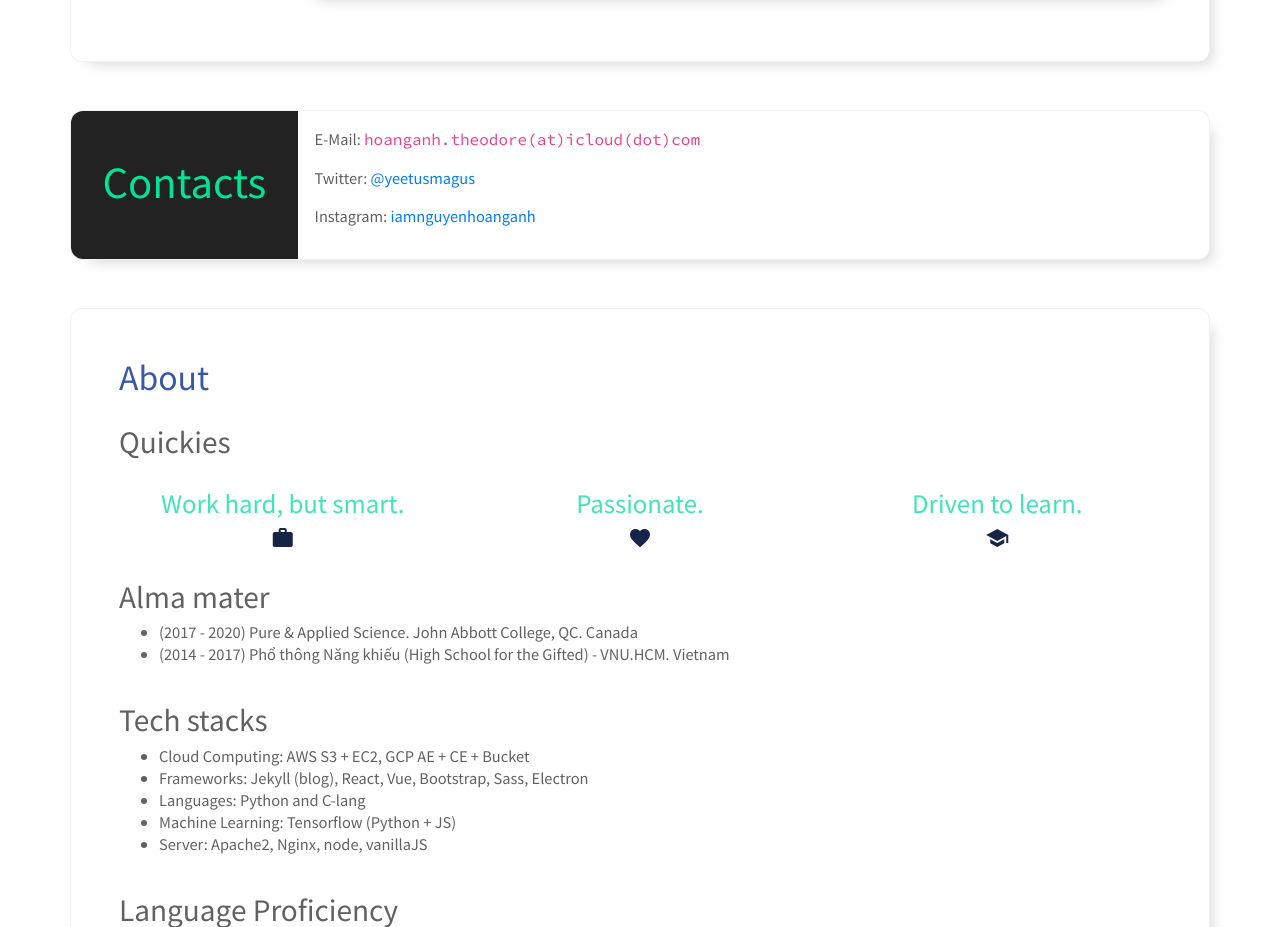
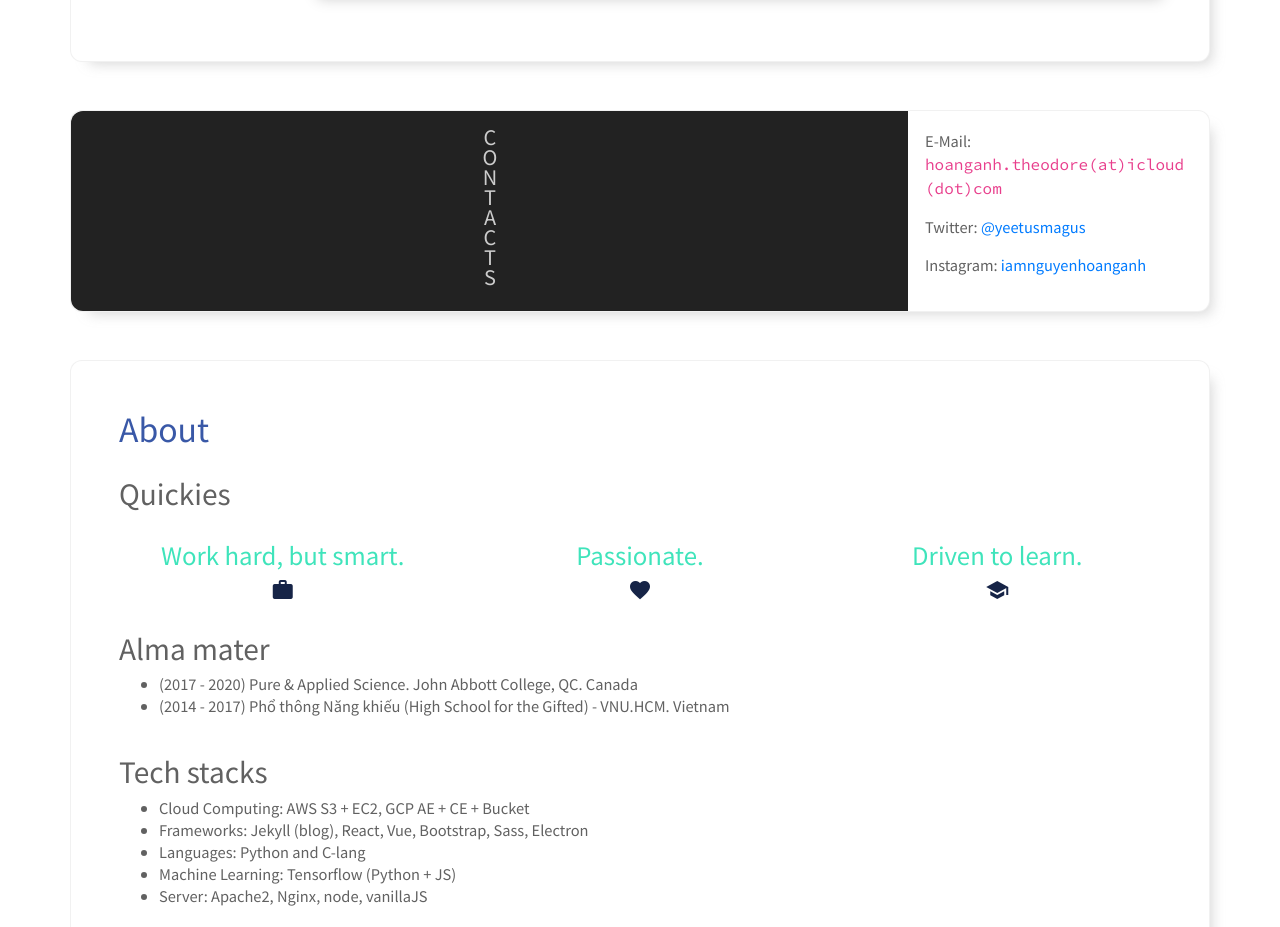
Before and after one commit to zasshuwu/nogamioka, a React (Create React App) app: page / in a window 1280 px wide. Shown: the part 1940-2867 px from the top of the page. Built offline with nearby package versions, Linux system fonts and the light colour scheme; what react-animations would draw is missing.

Commit message:
fixed all layout issues

```diff
--- a/src/Components/Contacts/Contacts.js
+++ b/src/Components/Contacts/Contacts.js
@@ -6,7 +6,7 @@ const Contact = () => {
 	return (
 		<Container id="contact" className="contact card">
 			<div className="contact-head">
-				<h1>Contacts</h1>
+				<h5>Contacts</h5>
 			</div>
 			<div className="contact-content">
 				<p>
--- a/src/Components/Contacts/Contacts.scss
+++ b/src/Components/Contacts/Contacts.scss
@@ -2,10 +2,11 @@
 @import "../../_global_theme";
 
 .contact {
+	width: 100%;
 	padding: 0;
 	display: grid;
 	grid-template-rows: 1fr;
-	grid-template-columns: 1fr 4fr;
+	grid-template-columns: minmax(0, 1fr) 300px;
 	grid-template-areas: "ct-head ct-content";
 	.contact-head {
 		grid-area: ct-head;
@@ -17,8 +18,11 @@
 		background: $background-dark;
 		border-right: solid 0.5px #ffffff;
 		border-radius: 12px 0 0 12px;
-		h1 {
-			color: $accent-green;
+		h5 {
+			color: $secondary-txt-dark;
+			writing-mode: vertical-rl;
+			text-orientation: upright;
+			text-transform: uppercase;
 		}
 	}
 	.contact-content {
@@ -27,7 +31,45 @@
 		display: flex;
 		flex-direction: column;
 		justify-content: center;
-
+		p > * {
+			word-wrap: break-word !important;
+		}
 		// align-items: center;
 	}
 }
+
+@media (max-width: 375px) {
+	.contact {
+		.contact-head {
+			border-radius: 0;
+		}
+	}
+}
+
+html[data-theme="dark"] {
+	.contact {
+		box-shadow: none;
+		background: transparent;
+		.contact-head {
+			box-shadow: $box-shadow-dark;
+			margin-right: 0.5rem;
+			border-right: solid 1px transparent;
+			border-radius: 12px;
+		}
+		.contact-content {
+			margin-left: 0.5rem;
+			box-shadow: $box-shadow-dark;
+			border-radius: 12px;
+		}
+	}
+	@media (max-width: 375px) {
+		.contact {
+			.contact-head {
+				border-radius: 0 12px 12px 0;
+			}
+			.contact-content {
+				border-radius: 12px 0px 0px 12px;
+			}
+		}
+	}
+}
```
